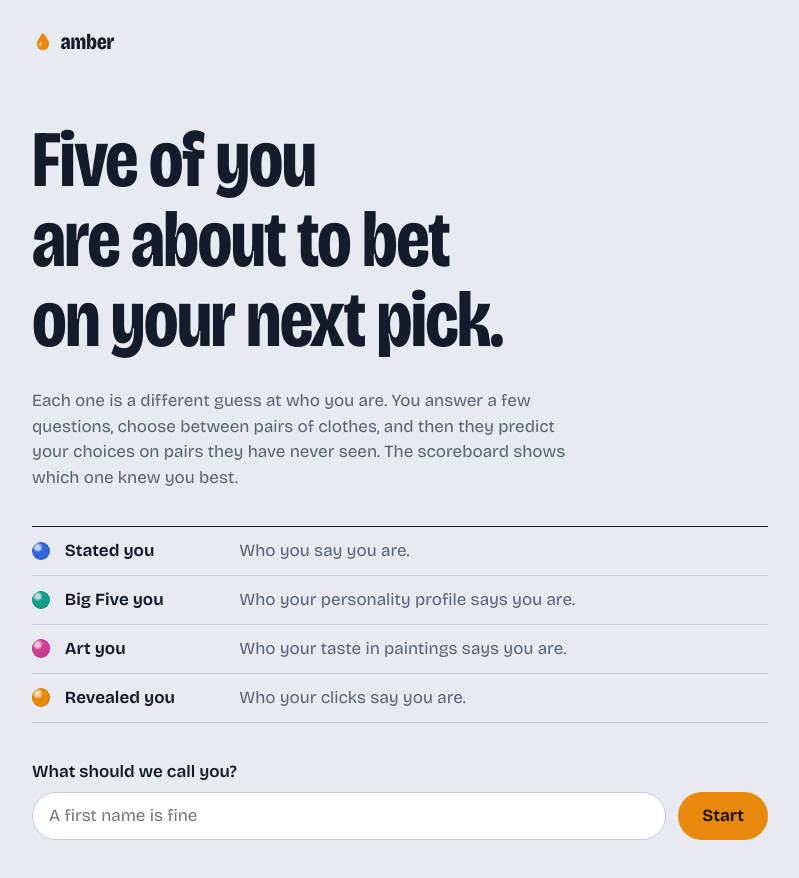
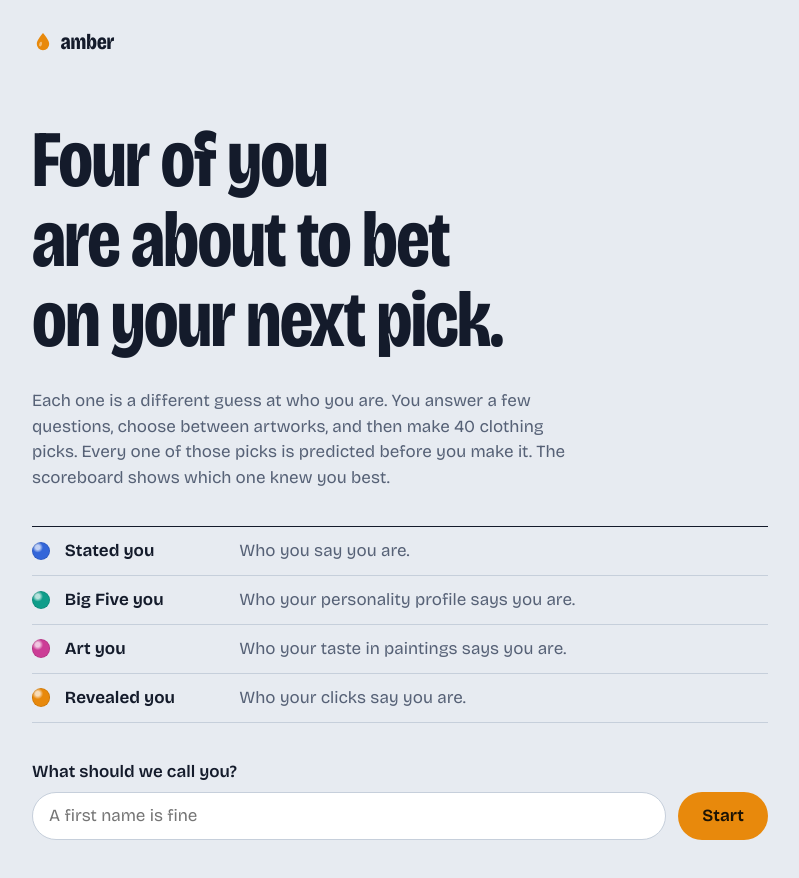
Before and after one commit to imyuvijain/amber, a React (Vite) app in the folder web/: page / in a window 1280 px wide. Shown: the top 878 px of the page, without its empty margins (80-879 px from the left). Built offline with nearby package versions, Linux system fonts and the light colour scheme.

Commit message:
fix(web): welcome copy says four Yous and 40 predicted clothing picks

```diff
--- a/web/src/screens/Welcome.css
+++ b/web/src/screens/Welcome.css
@@ -35,7 +35,7 @@
   color: var(--muted);
 }
 
-/* The one orchestrated moment: the five beads drop into place, once. */
+/* The one orchestrated moment: the four beads drop into place, once. */
 @keyframes drop {
   from {
     opacity: 0;
--- a/web/src/screens/Welcome.tsx
+++ b/web/src/screens/Welcome.tsx
@@ -29,7 +29,7 @@ export default function Welcome({ onCreated }: Props) {
   return (
     <section className="welcome">
       <h1>
-        Five of you
+        Four of you
         <br />
         are about to bet
         <br />
@@ -37,11 +37,11 @@ export default function Welcome({ onCreated }: Props) {
       </h1>
       <p className="lede">
         Each one is a different guess at who you are. You answer a few questions, choose between
-        pairs of clothes, and then they predict your choices on pairs they have never seen. The
-        scoreboard shows which one knew you best.
+        artworks, and then make 40 clothing picks. Every one of those picks is predicted before
+        you make it. The scoreboard shows which one knew you best.
       </p>
 
-      <ul className="lineup" aria-label="The five Yous">
+      <ul className="lineup" aria-label="The four Yous">
         {YOUS.map((y, i) => (
           <li key={y.id} style={{ '--c': y.color, '--i': i } as CSSProperties}>
             <span className="bead" />
```
